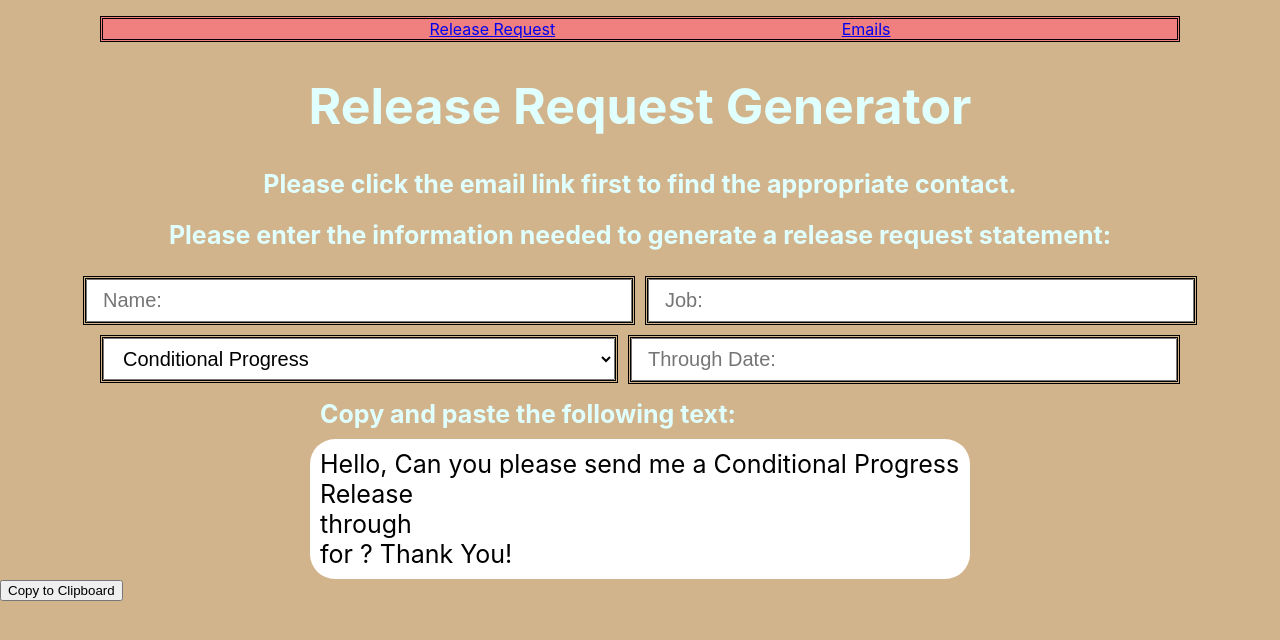
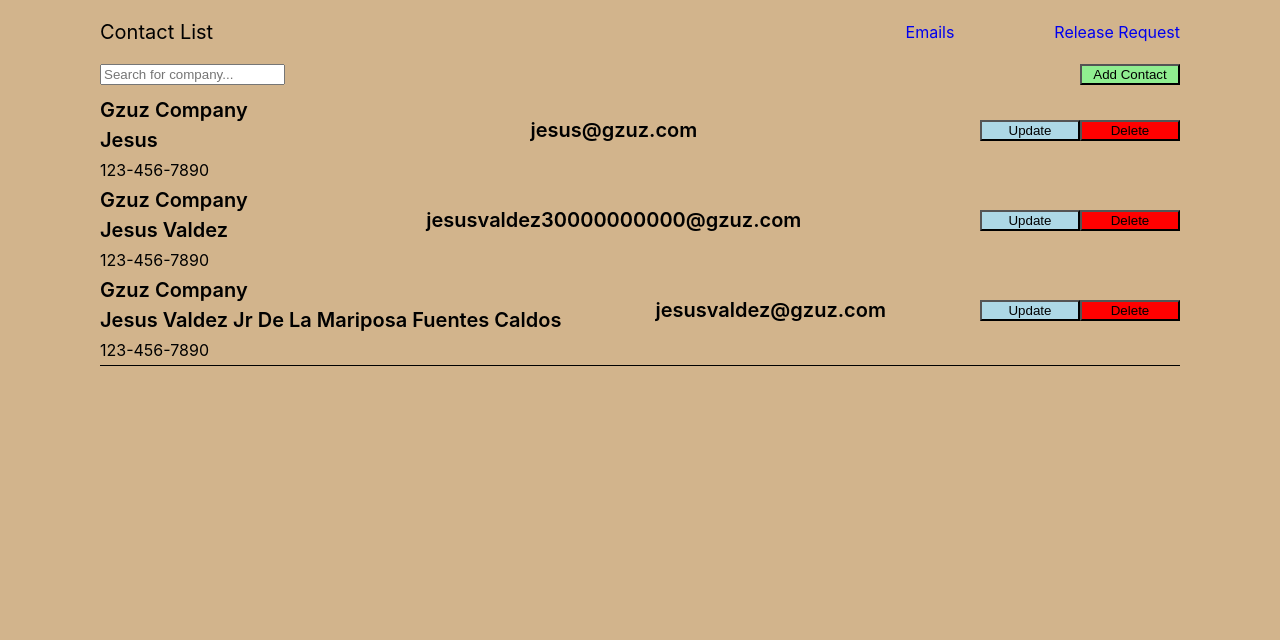
Before and after one commit to Hey-Zeus-byte/release-request, a React (Create React App) app: page / in a window 1280 px wide. Shown: the top 640 px of the page. Built offline with nearby package versions, Linux system fonts and the light colour scheme; no server answers.

Commit message:
save checkpoint

```diff
--- a/src/NavBar.js
+++ b/src/NavBar.js
@@ -1,19 +1,41 @@
 import React from "react";
+import styled from "styled-components";
 import { Link } from "react-router-dom";
 import { ContentWrapper } from "./pages/ContentWrapper";
-import "./NavBarStyle.css";
+
+const NavBarContainer = styled.div`
+  display: flex;
+  justify-content: space-between;
+  align-items: center;
+`;
+
+const Title = styled.p`
+  font-size: 20px;
+`;
+
+const Links = styled.div`
+  display: flex;
+  gap: 100px;
+
+  .link {
+    text-decoration: none;
+  }
+`;
 
 const NavBar = () => {
   return (
     <ContentWrapper>
-      <ul className="NavBar">
-        <li>
-          <Link to="/"> Release Request </Link>
-        </li>
-        <li>
-          <Link to="/emails"> Emails </Link>
-        </li>
-      </ul>
+      <NavBarContainer>
+        <Title>Contact List</Title>
+        <Links>
+          <Link to="/" className="link">
+            Emails
+          </Link>
+          <Link to="/release-request" className="link">
+            Release Request
+          </Link>
+        </Links>
+      </NavBarContainer>
     </ContentWrapper>
   );
 };
--- a/src/Routes.jsx
+++ b/src/Routes.jsx
@@ -1,12 +1,12 @@
-import {Routes as BrowserRoutes, Route} from "react-router-dom";
+import { Routes as BrowserRoutes, Route } from "react-router-dom";
 import Emails from "./pages/Emails";
 import ReleaseRequest from "./pages/ReleaseRequest";
 
 const Routes = () => {
   return (
     <BrowserRoutes>
-      <Route path="/" element={<ReleaseRequest />} />
-      <Route path="/emails" element={<Emails />} />
+      <Route path="/" element={<Emails />} />
+      <Route path="/release-request" element={<ReleaseRequest />} />
     </BrowserRoutes>
   );
 };
--- a/src/pages/Emails.jsx
+++ b/src/pages/Emails.jsx
@@ -14,7 +14,7 @@ import { ContentWrapper } from "./ContentWrapper";
 
 const InputWrapper = styled.div`
   display: flex;
-  flex-direction: column;
+  justify-content: space-between;
   align-items: center;
 
   @media only screen and (max-width: 500px) {
@@ -92,11 +92,23 @@ const BlackLine = styled.div`
   margin-top: 10px;
 `;
 
+const ModalContainer = styled.div`
+  position: absolute;
+  top: 0;
+  left: 0;
+  width: 100vw;
+  height: 100vh;
+  background: rgba(0, 0, 0, 0.5);
+`;
+
 const Modal = styled.div`
   display: flex;
+  flex-direction: column;
+  align-items: center;
+  justify-content: center;
   height: 400px;
   width: 100%;
-  background-color: white;
+  background-color: grey;
 `;
 
 const UpdateOrDeleteContact = styled.div``;
@@ -113,6 +125,18 @@ const Emails = () => {
       company: "gzuz company",
       number: "123-456-7890",
     },
+    {
+      name: "jesus valdez",
+      email: "jesusvaldez30000000000@gzuz.com",
+      company: "gzuz company",
+      number: "123-456-7890",
+    },
+    {
+      name: "jesus valdez jr de la mariposa fuentes caldos",
+      email: "jesusvaldez@gzuz.com",
+      company: "gzuz company",
+      number: "123-456-7890",
+    },
   ]);
   const [name, setName] = useState("");
   const [email, setEmail] = useState("");
@@ -121,6 +145,12 @@ const Emails = () => {
   const [filteredContacts, setFilteredContacts] = useState("");
   const [searchShow, setSearchShow] = useState(true);
   const [selectedContact, setSelectedContact] = useState();
+  const [updateName, setUpdateName] = useState("");
+  const [updateEmail, setUpdateEmail] = useState("");
+  const [updateCompany, setUpdateCompany] = useState("");
+  const [updateNumber, setUpdateNumber] = useState("");
+  const [isOpen, setIsOpen] = useState(false);
+  const [deleteIsOpen, setDeleteIsOpen] = useState(false);
 
   const contactsCollectionRef = collection(db, "contacts");
 
@@ -158,11 +188,11 @@ const Emails = () => {
   const updateContact = async (id) => {
     const contactDoc = doc(db, "contacts", id);
     await updateDoc(contactDoc, {
-      name: name,
-      email: email,
-      company: company,
-      number: number,
-    });
+      name: updateName,
+      email: updateEmail,
+      company: updateCompany,
+      number: updateNumber,
+    }).then(() => setSelectedContact(null));
   };
 
   const handleChange = (e) => {
@@ -178,46 +208,10 @@ const Emails = () => {
     }
   };
 
-  const UpdateModal = ({ contact, updateContact }) => {
+  const CreateModal = () => {
     return (
+      <ModalContainer>
         <Modal>
-        <h4>This is the modal</h4>
-        <Input
-          value={name}
-          onChange={(e) => setName(e.target.value)}
-          placeholder="Enter contact name: "
-        ></Input>
-        <Input
-          value={email}
-          onChange={(e) => setEmail(e.target.value)}
-          placeholder="Enter contact email: "
-        ></Input>
-        <Input
-          value={company}
-          onChange={(e) => setCompany(e.target.value)}
-          placeholder="Enter contact company: "
-        ></Input>
-        <Input
-          value={number}
-          onChange={(e) => setNumber(e.target.value)}
-          placeholder="Enter contact number: "
-        ></Input>
-        <Button
-          text="Add Contact"
-          color="lightgreen"
-          onClick={() => updateContact(contact.id)}
-        >
-          Add Contact
-        </Button>
-      </Modal>
-    );
-  };
-
-  const contactsToRender = searchShow ? contacts : filteredContacts;
-
-  return (
-    <ContentWrapper>
-      <InputWrapper>
           <Input
             value={name}
             onChange={(e) => setName(e.target.value)}
@@ -245,11 +239,87 @@ const Emails = () => {
           >
             Add Contact
           </Button>
+          <Button text="Close" color="red" onClick={() => setIsOpen(!isOpen)}>
+            Add Contact
+          </Button>
+        </Modal>
+      </ModalContainer>
+    );
+  };
+
+  const UpdateModal = ({ contact }) => {
+    return (
+      <ModalContainer>
+        <Modal>
+          <h4>Update contact information: </h4>
+          <Input
+            value={contact.name}
+            onChange={(e) => setUpdateName(e.target.value)}
+            placeholder="Enter contact name: "
+          ></Input>
+          <Input
+            value={contact.email}
+            onChange={(e) => setUpdateEmail(e.target.value)}
+            placeholder="Enter contact email: "
+          ></Input>
+          <Input
+            value={contact.company}
+            onChange={(e) => setUpdateCompany(e.target.value)}
+            placeholder="Enter contact company: "
+          ></Input>
+          <Input
+            value={contact.number}
+            onChange={(e) => setUpdateNumber(e.target.value)}
+            placeholder="Enter contact number: "
+          ></Input>
+          <UpdateOrDeleteContact>
+            <Button
+              text="Update Contact"
+              color="lightgreen"
+              onClick={() => updateContact(contact.id)}
+            ></Button>
+            <Button
+              text="Close"
+              color="red"
+              onClick={() => setSelectedContact(null)}
+            ></Button>
+          </UpdateOrDeleteContact>
+        </Modal>
+      </ModalContainer>
+    );
+  };
+
+  const DeleteModal = () => {
+    return (
+      <ModalContainer>
+        <Modal>
+          <Button
+            text="Delete Contact"
+            color="red"
+            onClick={() => deleteContact(contact.id)}
+          ></Button>
+        </Modal>
+      </ModalContainer>
+    );
+  };
+
+  const contactsToRender = searchShow ? contacts : filteredContacts;
+
+  return (
+    <ContentWrapper>
+      <InputWrapper>
         <SearchNote
           placeholder="Search for company..."
           type="text"
           onChange={handleChange}
         />
+        <Button
+          text="Add Contact"
+          color="lightgreen"
+          onClick={() => setIsOpen(!isOpen)}
+        >
+          Add Contact
+        </Button>
       </InputWrapper>
       {contactsToRender.map((contact) => {
         return (
@@ -273,14 +343,16 @@ const Emails = () => {
               <Button
                 text="Delete"
                 color="red"
-                onClick={() => deleteContact(contact.id)}
+                onClick={() => setDeleteIsOpen(!deleteIsOpen)}
               ></Button>
             </UpdateOrDeleteContact>
           </Contact>
         );
       })}
       <BlackLine />
-      {/* <UpdateModal id={selectedContact} updateContact={updateContact} /> */}
+      {selectedContact ? <UpdateModal contact={selectedContact} /> : null}
+      {isOpen ? <CreateModal /> : null}
+      {deleteIsOpen ? <DeleteModal id={contact.id} /> : null}
     </ContentWrapper>
   );
 };
```
Lines whose indentation alone changed are shown as unchanged.
